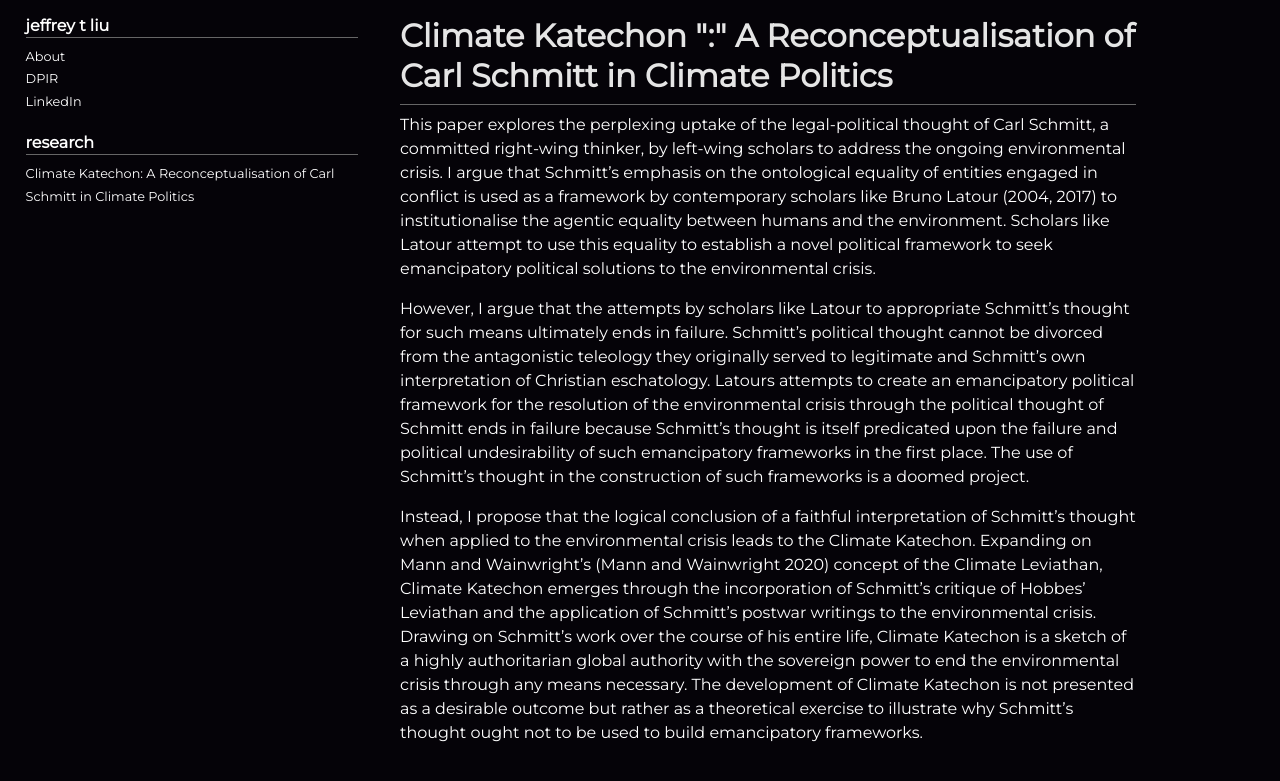
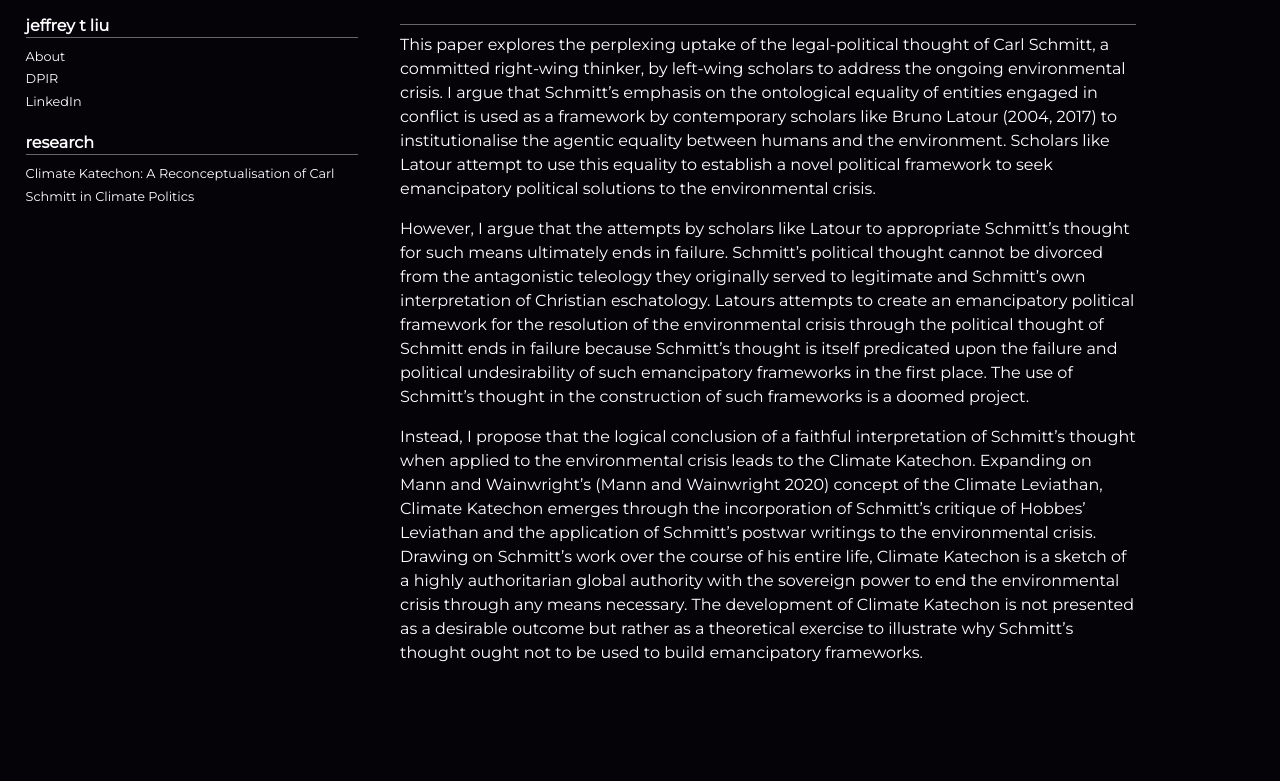
Before and after one commit to jeffrey-t-liu/jeffrey-t-liu.github.io, a Jekyll site: the page built from climate_katechon.md, in a window 1280 px wide. Shown: the top 781 px of the page. Built offline with Jekyll 4.4.1, drawn with Linux system fonts in a browser that asks for light colours; our own code applies the rules of GitHub Pages for plain Markdown files.

Commit message:
Update climate_katechon.md

```diff
--- a/climate_katechon.md
+++ b/climate_katechon.md
@@ -1,6 +1,6 @@
 ---
 layout: page
-title: Climate Katechon ":" A Reconceptualisation of Carl Schmitt in Climate Politics
+title:  >- Climate Katechon : A Reconceptualisation of Carl Schmitt in Climate Politics
 ---
 
 <hr class="solid">
```
